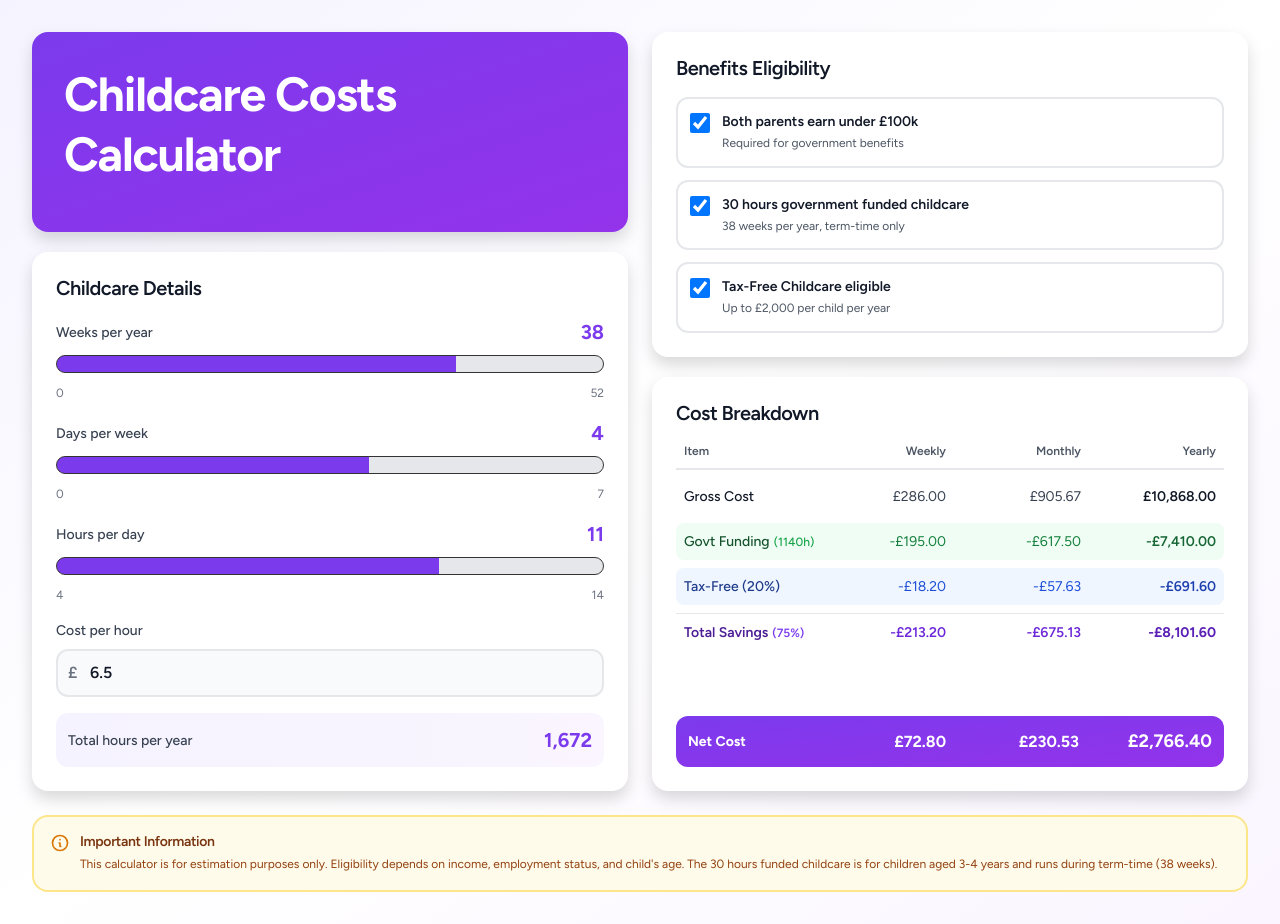
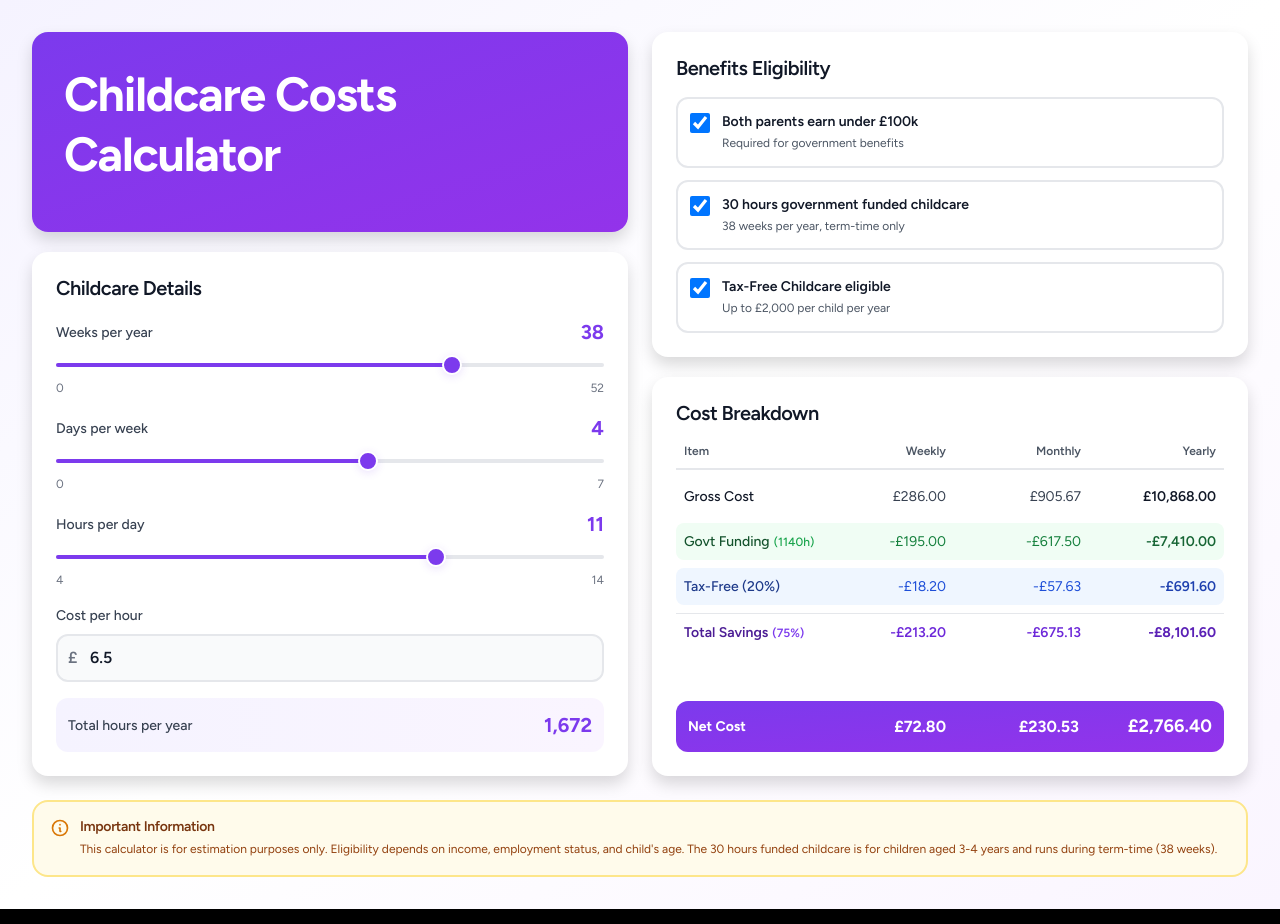
Before and after one commit to kkomitski/childcare-costs-calculator, a React (Vite) app: page / in a window 1280 px wide. Built offline with nearby package versions, Linux system fonts and the light colour scheme.

Commit message:
Replaced sliders with radix-ui sliders

```diff
--- a/package.json
+++ b/package.json
@@ -9,6 +9,7 @@
     "preview": "vite preview"
   },
   "dependencies": {
+    "@radix-ui/react-slider": "^1.3.6",
     "ogl": "^1.0.11",
     "react": "18.3.1",
     "react-dom": "18.3.1",
--- a/src/App.tsx
+++ b/src/App.tsx
@@ -1,4 +1,5 @@
 import { useEffect, useState } from 'react';
+import RadixSlider from './components/RadixSlider';
 
 const App = () => {
   // Input states
@@ -127,98 +128,38 @@ const App = () => {
 
               {/* Weeks Per Year */}
               <div className="mb-4">
-                <div className="mb-2 flex items-center justify-between">
-                  <label className="text-sm font-medium text-gray-700">
-                    Weeks per year
-                  </label>
-                  <span className="text-xl font-bold text-violet-600">
-                    {weeksPerYear}
-                  </span>
-                </div>
-                <input
-                  type="range"
-                  min="0"
-                  max="52"
+                <RadixSlider
                   value={weeksPerYear}
-                  onChange={(e) => setWeeksPerYear(Number(e.target.value))}
-                  className="h-2 w-full cursor-pointer appearance-none rounded-full bg-gray-200 accent-violet-600"
-                  style={{
-                    background: `linear-gradient(to right, rgb(124 58 237) 0%, rgb(124 58 237) ${
-                      ((weeksPerYear - 0) / (52 - 0)) * 100
-                    }%, rgb(229 231 235) ${
-                      ((weeksPerYear - 0) / (52 - 0)) * 100
-                    }%, rgb(229 231 235) 100%)`,
-                    touchAction: 'pan-y',
-                  }}
+                  min={0}
+                  max={52}
+                  step={1}
+                  onChange={setWeeksPerYear}
+                  label="Weeks per year"
                 />
-                <div className="mt-1 flex justify-between text-xs text-gray-500">
-                  <span>0</span>
-                  <span>52</span>
-                </div>
               </div>
 
               {/* Days Per Week */}
               <div className="mb-4">
-                <div className="mb-2 flex items-center justify-between">
-                  <label className="text-sm font-medium text-gray-700">
-                    Days per week
-                  </label>
-                  <span className="text-xl font-bold text-violet-600">
-                    {daysPerWeek}
-                  </span>
-                </div>
-                <input
-                  type="range"
-                  min="0"
-                  max="7"
+                <RadixSlider
                   value={daysPerWeek}
-                  onChange={(e) => setDaysPerWeek(Number(e.target.value))}
-                  className="h-2 w-full cursor-pointer appearance-none rounded-full bg-gray-200 accent-violet-600"
-                  style={{
-                    background: `linear-gradient(to right, rgb(124 58 237) 0%, rgb(124 58 237) ${
-                      ((daysPerWeek - 0) / (7 - 0)) * 100
-                    }%, rgb(229 231 235) ${
-                      ((daysPerWeek - 0) / (7 - 0)) * 100
-                    }%, rgb(229 231 235) 100%)`,
-                    touchAction: 'pan-y',
-                  }}
+                  min={0}
+                  max={7}
+                  step={1}
+                  onChange={setDaysPerWeek}
+                  label="Days per week"
                 />
-                <div className="mt-1 flex justify-between text-xs text-gray-500">
-                  <span>0</span>
-                  <span>7</span>
-                </div>
               </div>
 
               {/* Hours Per Day */}
               <div className="mb-4">
-                <div className="mb-2 flex items-center justify-between">
-                  <label className="text-sm font-medium text-gray-700">
-                    Hours per day
-                  </label>
-                  <span className="text-xl font-bold text-violet-600">
-                    {hoursPerDay}
-                  </span>
-                </div>
-                <input
-                  type="range"
-                  min="4"
-                  max="14"
+                <RadixSlider
                   value={hoursPerDay}
-                  onChange={(e) => setHoursPerDay(Number(e.target.value))}
-                  className="h-2 w-full cursor-pointer appearance-none rounded-full bg-gray-200 accent-violet-600"
-                  style={{
-                    background: `linear-gradient(to right, rgb(124 58 237) 0%, rgb(124 58 237) ${
-                      ((hoursPerDay - 4) / (14 - 4)) * 100
-                    }%, rgb(229 231 235) ${
-                      ((hoursPerDay - 4) / (14 - 4)) * 100
-                    }%, rgb(229 231 235) 100%)`,
-                    touchAction: 'pan-y',
-                  }}
+                  min={4}
+                  max={14}
+                  step={1}
+                  onChange={setHoursPerDay}
+                  label="Hours per day"
                 />
-                <div className="mt-1 flex justify-between text-xs text-gray-500">
-                  <span>4</span>
-                  <span>14</span>
-                </div>
               </div>
 
               {/* Cost Per Hour */}
--- /dev/null
+++ b/src/components/RadixSlider.css
@@ -0,0 +1,39 @@
+.RadixSliderRoot {
+  position: relative;
+  display: flex;
+  align-items: center;
+  width: 100%;
+  height: 20px;
+}
+
+.RadixSliderTrack {
+  position: relative;
+  flex-grow: 1;
+  height: 4px;
+  background-color: #e5e7eb;
+  border-radius: 2px;
+}
+
+.RadixSliderRange {
+  position: absolute;
+  height: 100%;
+  background-color: #7c3aed;
+  border-radius: 2px;
+}
+
+.RadixSliderThumb {
+  display: block;
+  width: 20px;
+  height: 20px;
+  background-color: #7c3aed;
+  border-radius: 50%;
+  box-shadow: 0 2px 8px rgba(124, 58, 237, 0.15);
+  border: 2px solid #fff;
+  cursor: pointer;
+  transition: box-shadow 0.2s;
+}
+
+.RadixSliderThumb:focus {
+  outline: none;
+  box-shadow: 0 0 0 4px rgba(124, 58, 237, 0.2);
+}
--- /dev/null
+++ b/src/components/RadixSlider.tsx
@@ -0,0 +1,50 @@
+import * as Slider from '@radix-ui/react-slider';
+import * as React from 'react';
+import './RadixSlider.css';
+
+interface RadixSliderProps {
+  value: number;
+  min: number;
+  max: number;
+  step?: number;
+  onChange: (value: number) => void;
+  label: string;
+}
+
+const RadixSlider: React.FC<RadixSliderProps> = ({
+  value,
+  min,
+  max,
+  step = 1,
+  onChange,
+  label,
+}) => {
+  return (
+    <div className="radix-slider-wrapper">
+      <div className="mb-2 flex items-center justify-between">
+        <label className="text-sm font-medium text-gray-700">{label}</label>
+        <span className="text-xl font-bold text-violet-600">{value}</span>
+      </div>
+      <Slider.Root
+        className="RadixSliderRoot"
+        value={[value]}
+        min={min}
+        max={max}
+        step={step}
+        onValueChange={([val]) => onChange(val)}
+        aria-label={label}
+      >
+        <Slider.Track className="RadixSliderTrack">
+          <Slider.Range className="RadixSliderRange" />
+        </Slider.Track>
+        <Slider.Thumb className="RadixSliderThumb" />
+      </Slider.Root>
+      <div className="mt-1 flex justify-between text-xs text-gray-500">
+        <span>{min}</span>
+        <span>{max}</span>
+      </div>
+    </div>
+  );
+};
+
+export default RadixSlider;
--- a/src/styles/main.scss
+++ b/src/styles/main.scss
@@ -75,6 +75,9 @@
   --leading-normal: 1.5;
   --leading-relaxed: 1.625;
   --leading-loose: 2;
+
+  // Slider fill percentage
+  --fill-percent: 0;
 }
 
 // Add this after your existing :root declaration
@@ -296,17 +299,68 @@ input[type='range']::-webkit-slider-thumb {
   width: 20px;
   height: 20px;
   border-radius: 50%;
-  background: transparent;
+  // background: transparent;
+  background: rgb(124 58 237);
   cursor: pointer;
+  position: relative;
+  z-index: 2;
 }
 
 input[type='range']::-moz-range-thumb {
   width: 20px;
   height: 20px;
   border-radius: 50%;
+  // background: transparent;
+  background: rgb(124 58 237);
+  cursor: pointer;
+  border: none;
+  position: relative;
+  z-index: 2;
+}
+
+// Slider container for custom styling
+.slider-container {
+  position: relative;
+  height: 20px; // Match thumb height for centering
+}
+
+.slider-container input[type='range'] {
+  -webkit-appearance: none;
+  appearance: none;
   background: transparent;
   cursor: pointer;
-  border: none;
+  width: 100%;
+  height: 100%;
+  position: absolute;
+  top: 0;
+  left: 0;
+  z-index: 3;
+}
+
+.slider-container::before {
+  content: '';
+  position: absolute;
+  top: 50%;
+  transform: translateY(-50%);
+  left: 0;
+  height: 2px;
+  background: rgb(229 231 235);
+  width: 100%;
+  border-radius: 1px;
+  z-index: 1;
+}
+
+.slider-container::after {
+  content: '';
+  position: absolute;
+  top: 50%;
+  transform: translateY(-50%);
+  left: 0;
+  height: 2px;
+  background: rgb(124 58 237);
+  width: calc(var(--fill-percent) * 1%);
+  border-radius: 1px;
+  z-index: 1;
 }
 
 // Cards
```
Also changed, not shown: src/assets/logo.png (added), 1 other file (tests, documents, lock files or other folders).
